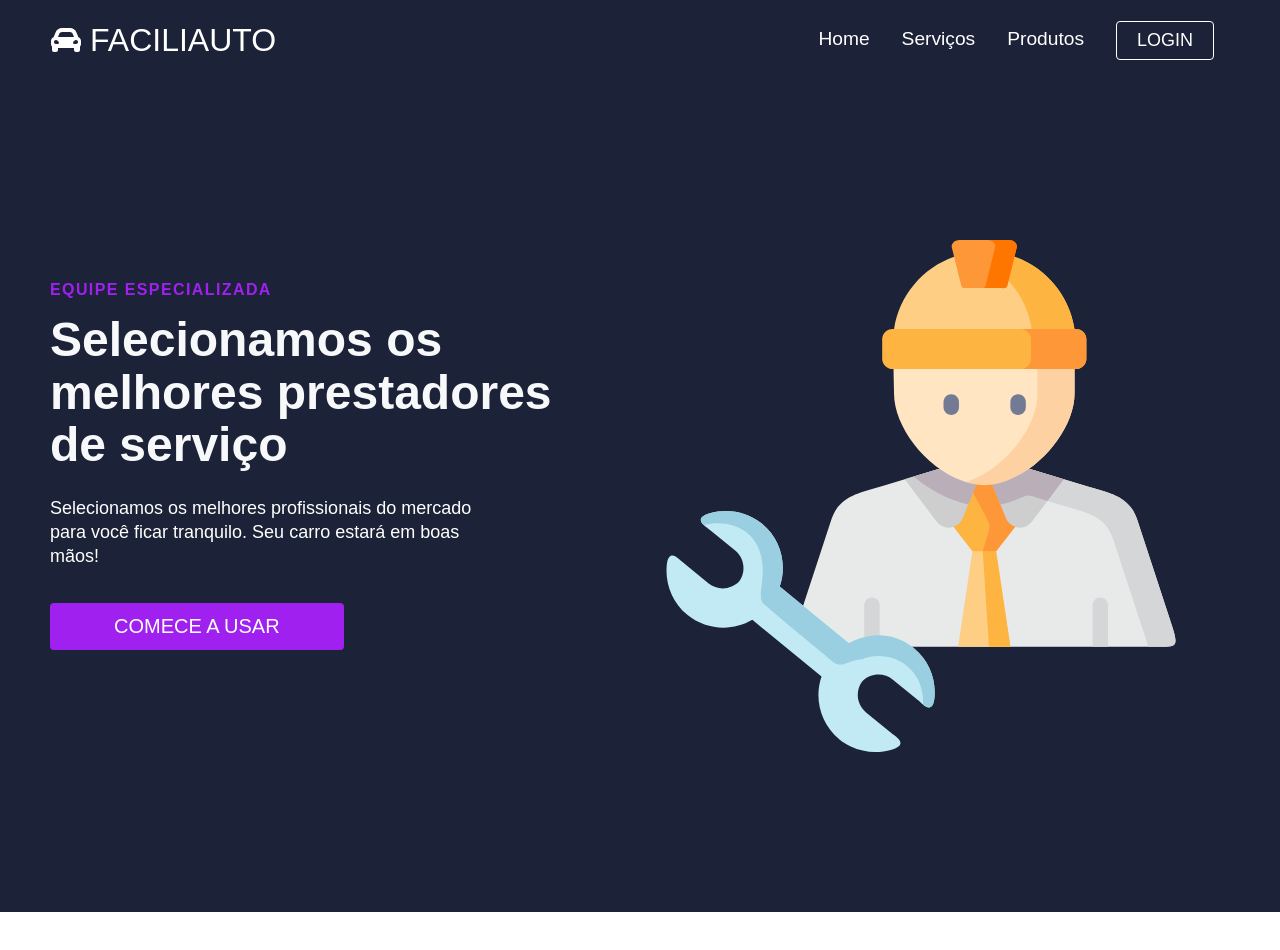
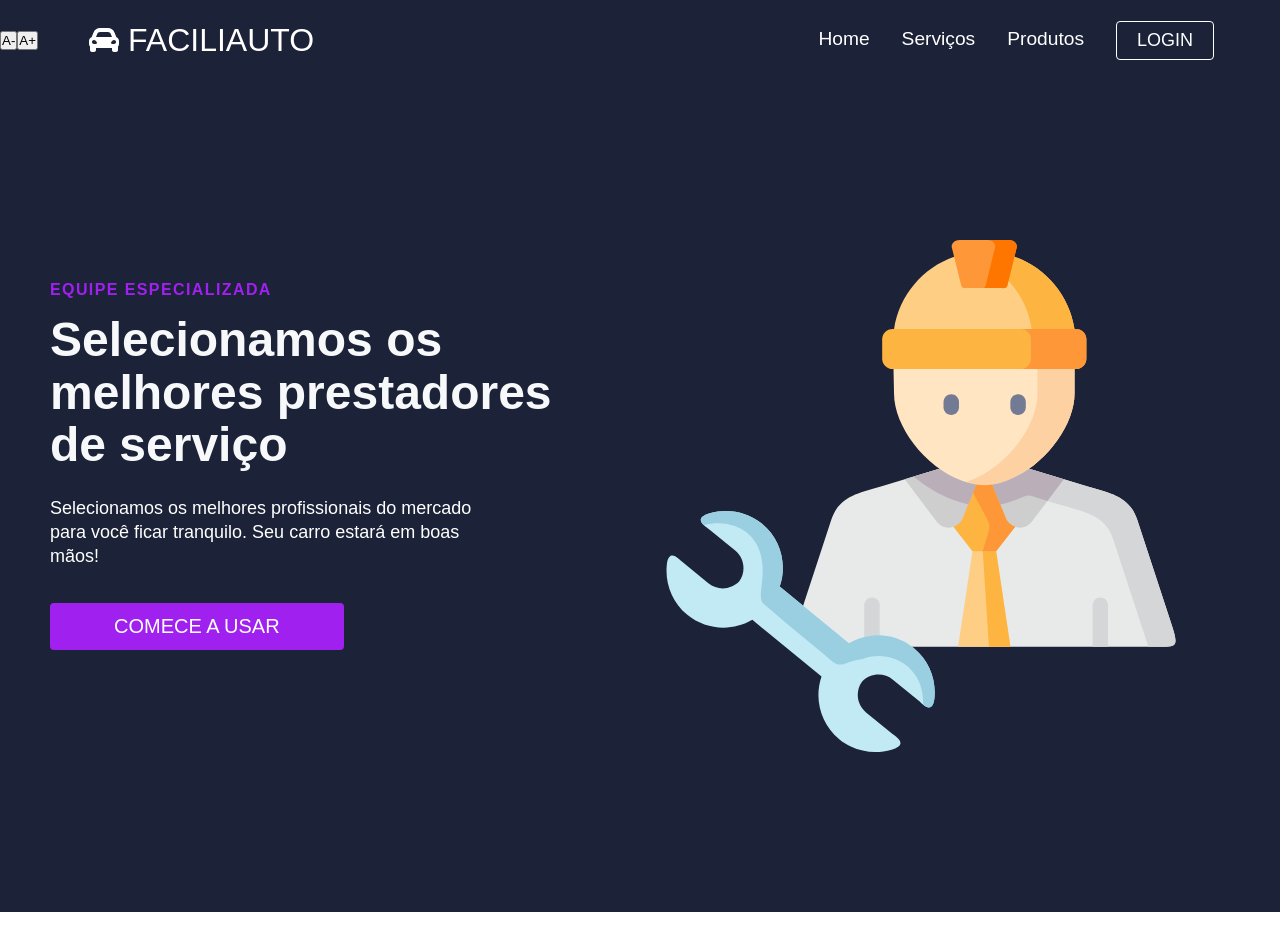
Before and after one commit to afsalves/faciliauto_react_js, a React (Create React App) app: page / in a window 1280 px wide. Shown: the top 950 px of the page. Built offline with nearby package versions, Linux system fonts and the light colour scheme.

Commit message:
Adding adjust font size script for accessibility

```diff
--- a/src/components/Navbar.js
+++ b/src/components/Navbar.js
@@ -29,10 +29,30 @@ function Navbar() {
   }, []);
 
 
+  let count = 0;
+  let bodyFontDefault = 100;
+
+  function lessFontControl() {
+    if (count > -8) {
+      count -= 2;
+      document.body.style.fontSize = bodyFontDefault + count + '%';
+    }
+  }
+
+  function moreFontControl() {
+    if (count < 8) {
+      count += 2;
+      document.body.style.fontSize = bodyFontDefault + count + '%';
+    }
+  }
+
+
   return (
     <>
       <IconContext.Provider value={{ color: '#fff' }}>
         <nav className='navbar'>
+          <button onClick={lessFontControl}>A-</button>
+          <button onClick={moreFontControl}>A+</button>
           <div className='navbar-container container'>
             <Link to='/' className='navbar-logo' onClick={closeMobileMenu}>
               <FaCarAlt className='navbar-icon' />
```
